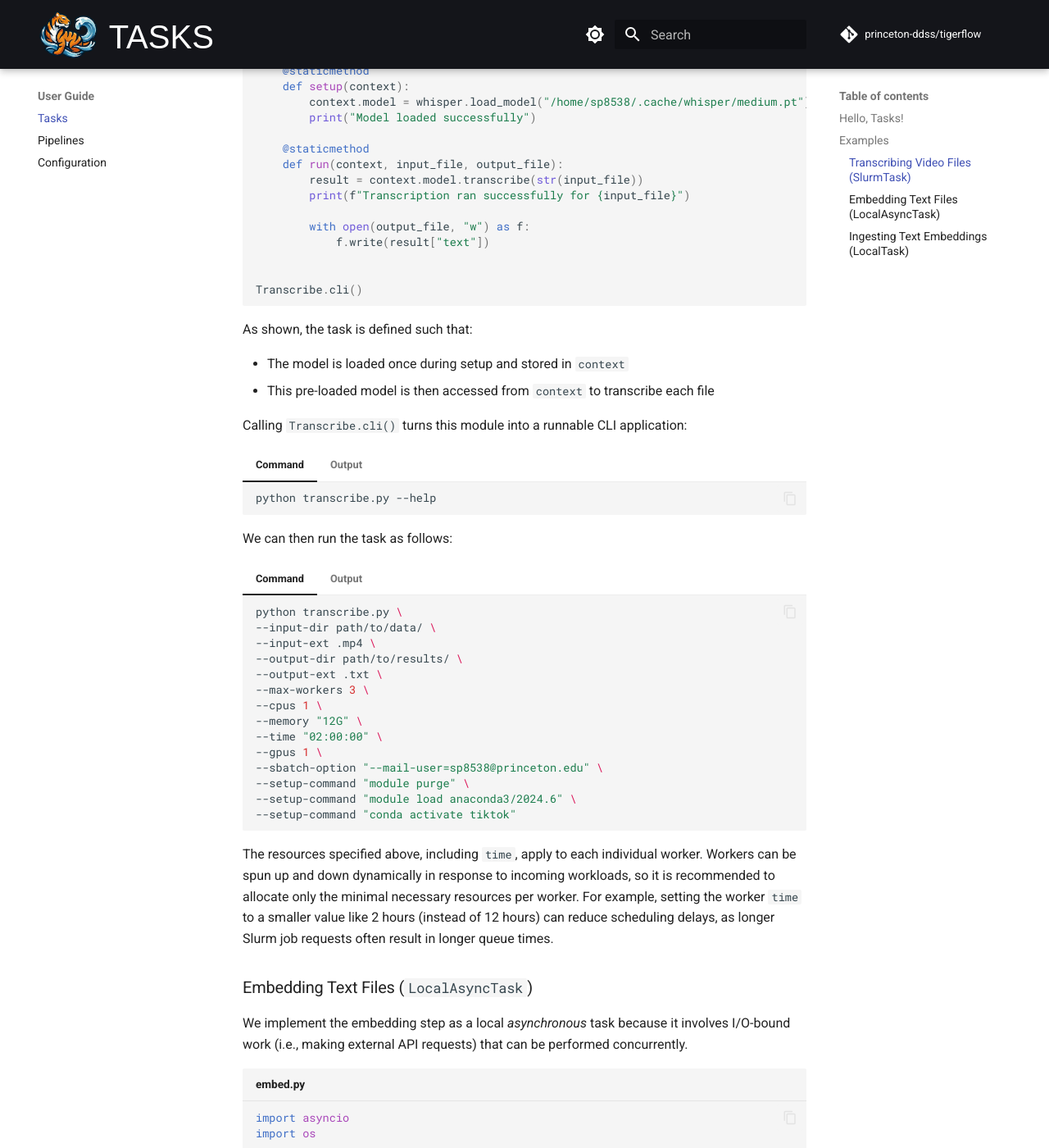
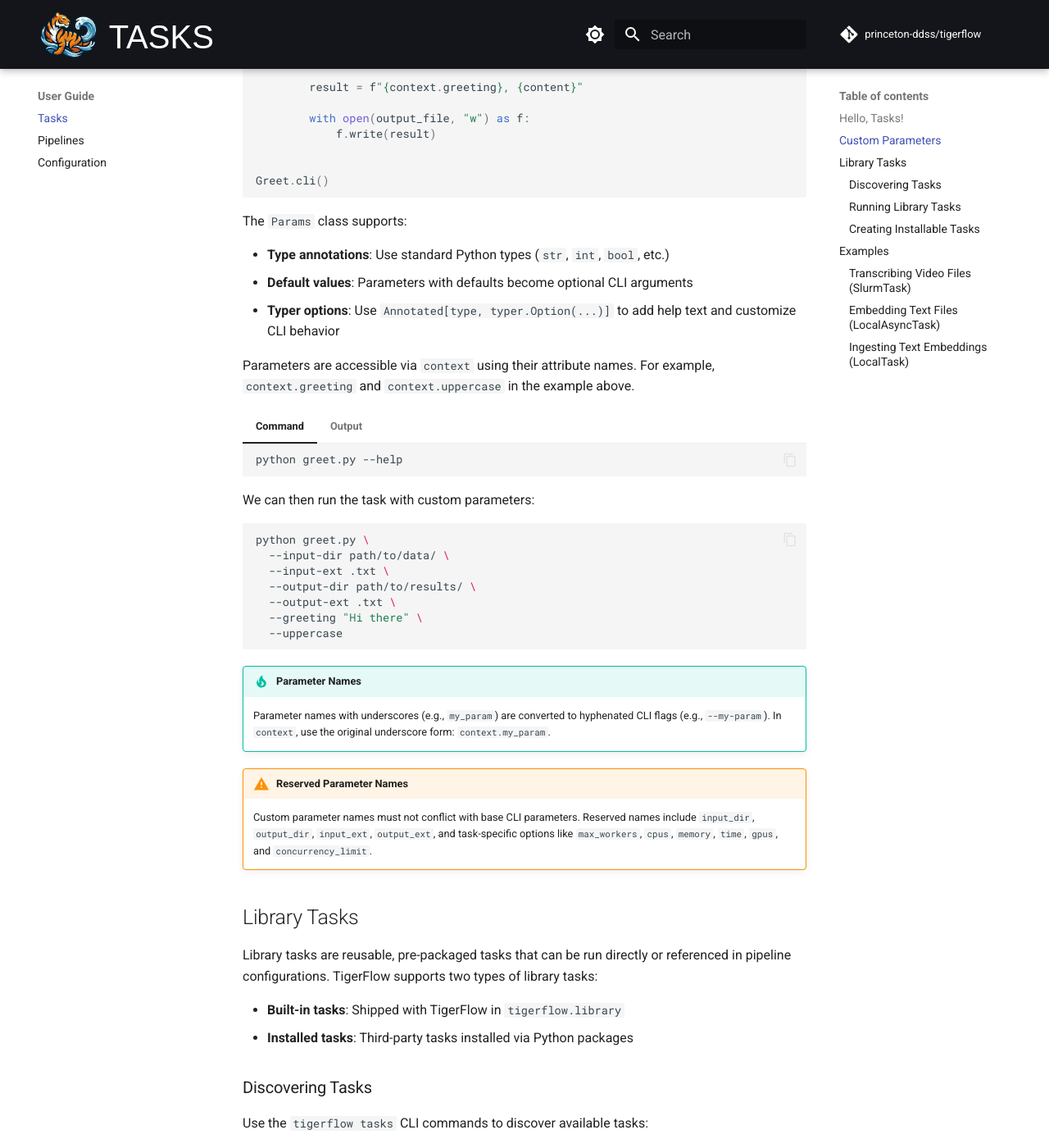
Before and after one commit to princeton-ddss/tigerflow, an MkDocs documentation site: the page built from docs/mkdocs/guides/task.md, in a window 1280 px wide and 1400 px high, scrolled down 3076 px. Shown: the whole window at 82% size. Built offline with MkDocs 1.6.1 and Material for MkDocs 9.7.7, drawn with Linux system fonts in a browser that asks for light colours; some web fonts are replaced; comment, search, counter and statistics services are not loaded; the version menu is left out; some of the changed text lies outside the part shown.

Commit message:
Add docs for custom parameters and library tasks

````diff
--- a/docs/mkdocs/guides/task.md
+++ b/docs/mkdocs/guides/task.md
@@ -127,6 +127,172 @@
 !!! info "Error Files"
 
     If a task encounters an error, TigerFlow generates an error output file, e.g., `4.err` instead of `4.txt`. This file contains specific error messages to assist with debugging.
+
+## Custom Parameters
+
+Tasks can define custom CLI parameters using an inner `Params` class. These parameters are automatically added to the CLI and made available via `context` in the `run` method.
+
+```py title="greet.py"
+from pathlib import Path
+from typing import Annotated
+
+import typer
+
+from tigerflow.tasks import LocalTask
+from tigerflow.utils import SetupContext
+
+
+class Greet(LocalTask):
+    class Params:
+        greeting: Annotated[
+            str,
+            typer.Option(help="Greeting to prepend"),
+        ] = "Hello"
+        uppercase: Annotated[
+            bool,
+            typer.Option("--uppercase", help="Convert to uppercase"),
+        ] = False
+
+    @staticmethod
+    def run(context: SetupContext, input_file: Path, output_file: Path):
+        with open(input_file) as f:
+            content = f.read()
+
+        if context.uppercase:
+            content = content.upper()
+
+        result = f"{context.greeting}, {content}"
+
+        with open(output_file, "w") as f:
+            f.write(result)
+
+
+Greet.cli()
+```
+
+The `Params` class supports:
+
+- **Type annotations**: Use standard Python types (`str`, `int`, `bool`, etc.)
+- **Default values**: Parameters with defaults become optional CLI arguments
+- **Typer options**: Use `Annotated[type, typer.Option(...)]` to add help text and customize CLI behavior
+
+Parameters are accessible via `context` using their attribute names. For example, `context.greeting` and `context.uppercase` in the example above.
+
+=== "Command"
+
+    ```bash
+    python greet.py --help
+    ```
+
+=== "Output"
+
+    ```console
+    Usage: greet.py [OPTIONS]
+
+    Run the task as a CLI application
+
+    ╭─ Options ────────────────────────────────────────────────────────────────────╮
+    │ *  --input-dir         PATH  Input directory to read data [required]         │
+    │ *  --input-ext         TEXT  Input file extension [required]                 │
+    │ *  --output-dir        PATH  Output directory to store results [required]    │
+    │ *  --output-ext        TEXT  Output file extension [required]                │
+    │    --greeting          TEXT  Greeting to prepend [default: Hello]            │
+    │    --uppercase               Convert to uppercase                            │
+    │    --task-name         TEXT  Task name [default: Greet]                      │
+    │    --help                    Show this message and exit.                     │
+    ╰──────────────────────────────────────────────────────────────────────────────╯
+    ```
+
+We can then run the task with custom parameters:
+
+```bash
+python greet.py \
+  --input-dir path/to/data/ \
+  --input-ext .txt \
+  --output-dir path/to/results/ \
+  --output-ext .txt \
+  --greeting "Hi there" \
+  --uppercase
+```
+
+!!! tip "Parameter Names"
+
+    Parameter names with underscores (e.g., `my_param`) are converted to hyphenated CLI flags (e.g., `--my-param`). In `context`, use the original underscore form: `context.my_param`.
+
+!!! warning "Reserved Parameter Names"
+
+    Custom parameter names must not conflict with base CLI parameters. Reserved names include `input_dir`, `output_dir`, `input_ext`, `output_ext`, and task-specific options like `max_workers`, `cpus`, `memory`, `time`, `gpus`, and `concurrency_limit`.
+
+## Library Tasks
+
+Library tasks are reusable, pre-packaged tasks that can be run directly or referenced in pipeline configurations. TigerFlow supports two types of library tasks:
+
+- **Built-in tasks**: Shipped with TigerFlow in `tigerflow.library`
+- **Installed tasks**: Third-party tasks installed via Python packages
+
+### Discovering Tasks
+
+Use the `tigerflow tasks` CLI commands to discover available tasks:
+
+=== "List Tasks"
+
+    ```bash
+    tigerflow tasks list
+    ```
+
+    ```console
+    Built-in tasks:
+      echo - Echo task - copies input to output with optional transformations.
+    ```
+
+=== "Task Info"
+
+    ```bash
+    tigerflow tasks info echo
+    ```
+
+    ```console
+    Task: echo
+    Source: built-in
+    Module: tigerflow.library.echo
+
+    Description:
+    Echo task - copies input to output with optional transformations.
+
+    Parameters for Echo:
+      --prefix:
+      --suffix:
+      --uppercase: False
+    ```
+
+### Running Library Tasks
+
+Library tasks can be run directly as Python modules:
+
+```bash
+python -m tigerflow.library.echo \
+  --input-dir ./input \
+  --output-dir ./output \
+  --input-ext .txt \
+  --output-ext .txt \
+  --prefix ">>> "
+```
+
+### Creating Installable Tasks
+
+To distribute your tasks as an installable Python package, register them using entry points. In your `pyproject.toml`:
+
+```toml
+[project.entry-points."tigerflow.tasks"]
+my-task = "mypackage.tasks.mytask:MyTask"
+```
+
+The entry point value can be either:
+
+- A module path: `mypackage.tasks.mytask`
+- A module path with class name: `mypackage.tasks.mytask:MyTask`
+
+Once installed, the task appears in `tigerflow tasks list` under "Installed tasks" and can be referenced by name in pipeline configurations.
 
 ## Examples
 
````
